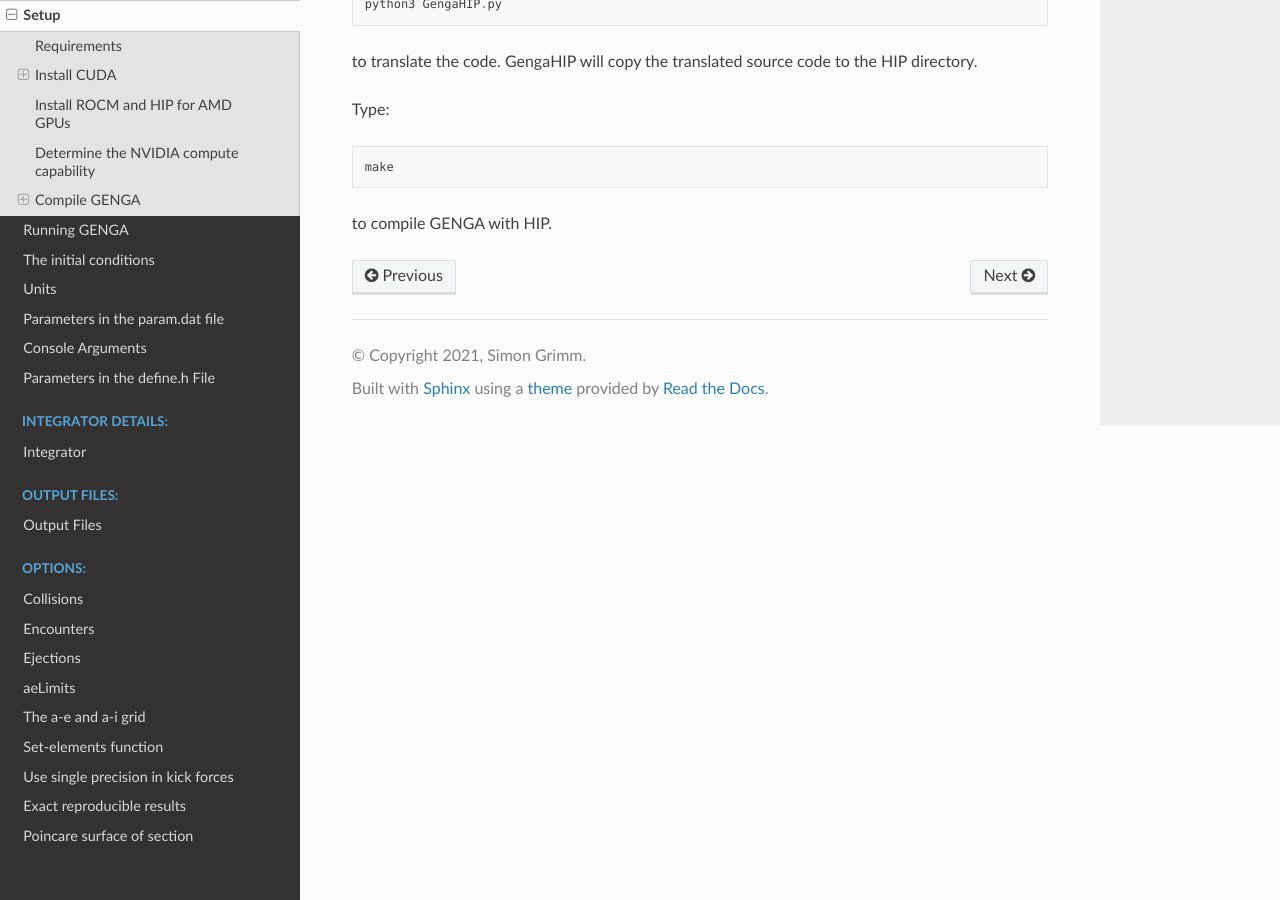
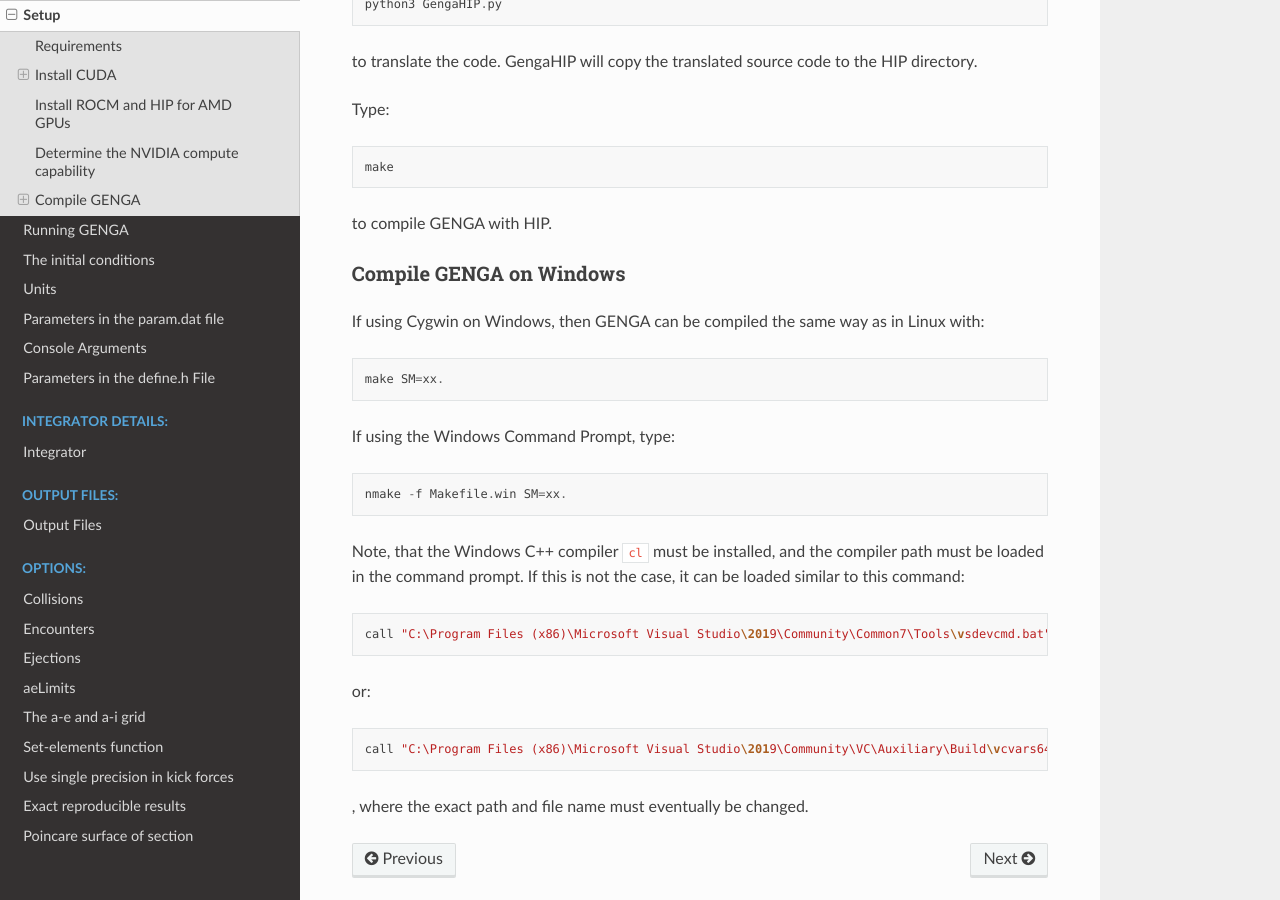
Before and after one commit to vinfreecs/genga, a Sphinx documentation site: the page built from docs/Setup.rst, in a window 1280 px wide and 900 px high, scrolled down 2617 px. Built offline with Sphinx 7.4.7 and the Read the Docs theme 2.0.0, drawn with Linux system fonts in a browser that asks for light colours.

Commit message:
updated documentation

```diff
--- a/docs/Setup.rst
+++ b/docs/Setup.rst
@@ -133,26 +133,26 @@ Type::
 to compile GENGA with HIP.
 
 
-..
-	Compile GENGA on Windows
-	^^^^^^^^^^^^^^^^^^^^^^^^
 
-	Gygwin setup search and install make
+Compile GENGA on Windows
+^^^^^^^^^^^^^^^^^^^^^^^^
+If using Cygwin on Windows, then GENGA can be compiled the same way as in Linux
+with::
+
+	make SM=xx.
 
 
-	If using Cygwin on Windows, then GENGA can be compiled the same way
-	with::
+If using the Windows Command Prompt, type::
 
-		make SM=xx.
+	nmake -f Makefile.win SM=xx.
 
+Note, that the Windows C++ compiler ``cl``
+must be installed, and the compiler path must be loaded in the command prompt. If
+this is not the case, it can be loaded similar to this command::
 
-	If using the Windows Command Prompt, type::
+	call "C:\Program Files (x86)\Microsoft Visual Studio\2019\Community\Common7\Tools\vsdevcmd.bat"
+or::
 
-		nmake -f MakefileW SM=xx.
+	call "C:\Program Files (x86)\Microsoft Visual Studio\2019\Community\VC\Auxiliary\Build\vcvars64.bat"
 
-	Note, that the Windows C++ compiler ``cl``
-	must be installed, and the compiler path must be loaded in the shell. If
-	this is not the case, it can be loaded similar to this command::
-
-		call "C:\Program Files (x86)\Microsoft Visual Studio 14.0\Common7\Tools\vsvars32.bat"
-	, where the exact path and file name must eventually be changed.
+, where the exact path and file name must eventually be changed.
```
